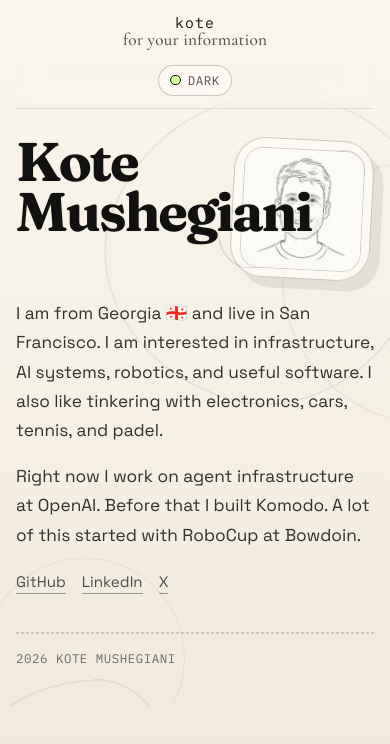
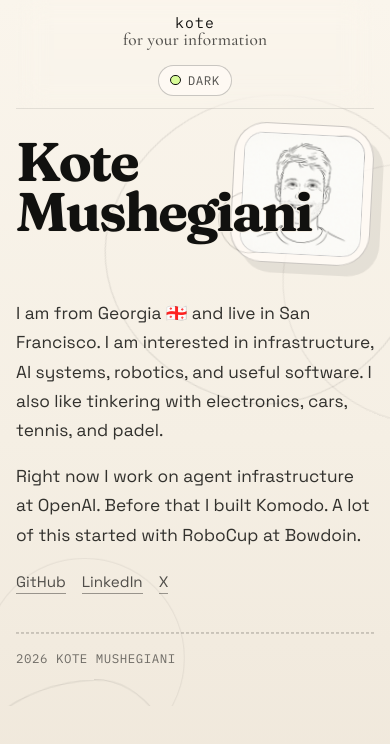
Before and after one commit to kmushegi/kote.fyi, a Next.js app in the folder site/: page / in a window 390 px wide. Shown: the top 744 px of the page. Built offline with nearby package versions, Linux system fonts and the light colour scheme; no server answers.

Commit message:
Fix mobile portrait tap target

```diff
--- a/site/app/globals.css
+++ b/site/app/globals.css
@@ -788,6 +788,7 @@
     position: relative;
     z-index: 2;
     margin-right: -0.4rem;
+    pointer-events: none;
     text-shadow:
       0.02em 0 var(--paper),
       -0.02em 0 var(--paper),
@@ -818,7 +819,7 @@
 
   .portrait-stack {
     position: absolute;
-    top: 1.9rem;
+    top: 0.95rem;
     right: 0.1rem;
     width: min(36vw, 9.25rem);
     z-index: 1;
```
